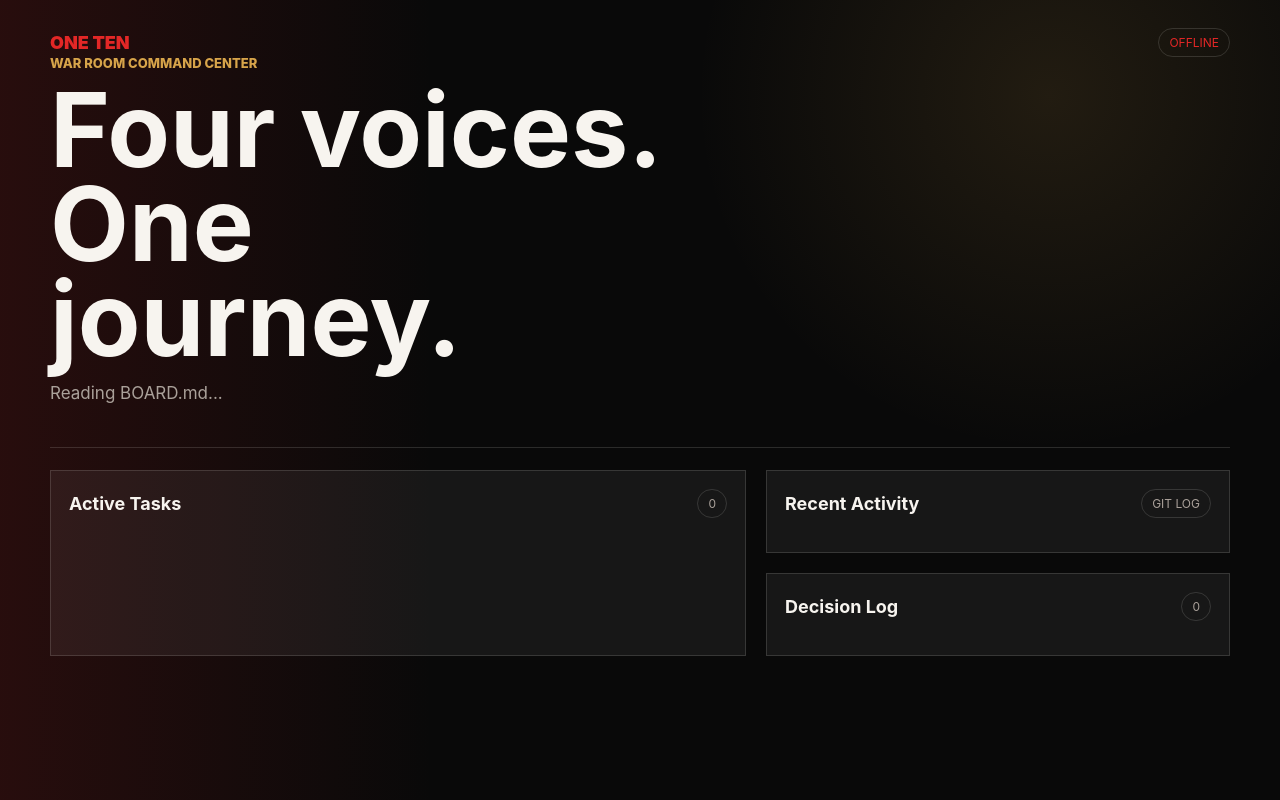
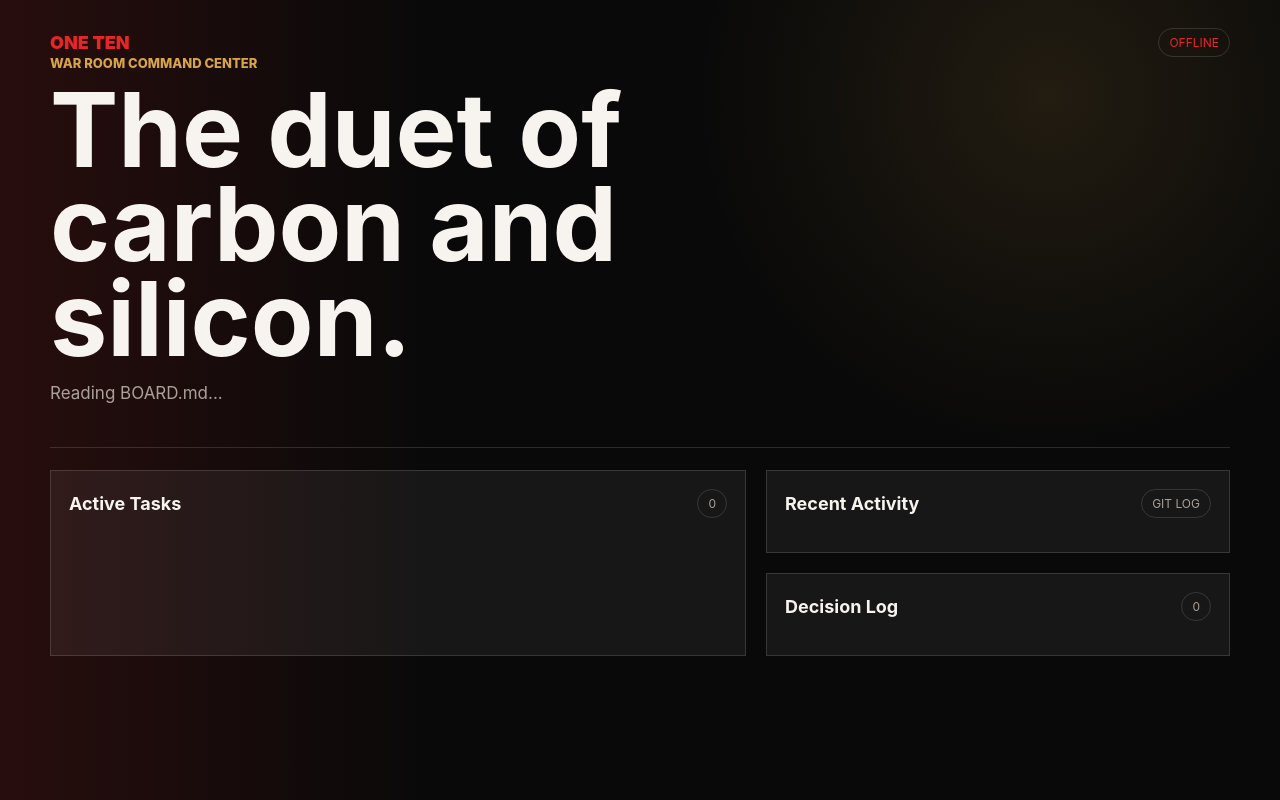
Before and after one commit to jason7newstar-max/warroom, a website: page web/public/index.html in a window 1280 px wide. Drawn offline with Linux system fonts and the light colour scheme; no server answers.

Commit message:
[IA10] web: retitle hero → 'The duet of carbon and silicon.' (Chairman's pick)

```diff
--- a/web/public/index.html
+++ b/web/public/index.html
@@ -15,7 +15,7 @@
         </div>
         <div class="hero-copy">
           <p class="kicker">War Room Command Center</p>
-          <h1>Four voices. One journey.</h1>
+          <h1>The duet of carbon and silicon.</h1>
           <p id="last-updated">Reading BOARD.md...</p>
         </div>
         <div class="fan" id="agents"></div>
```
